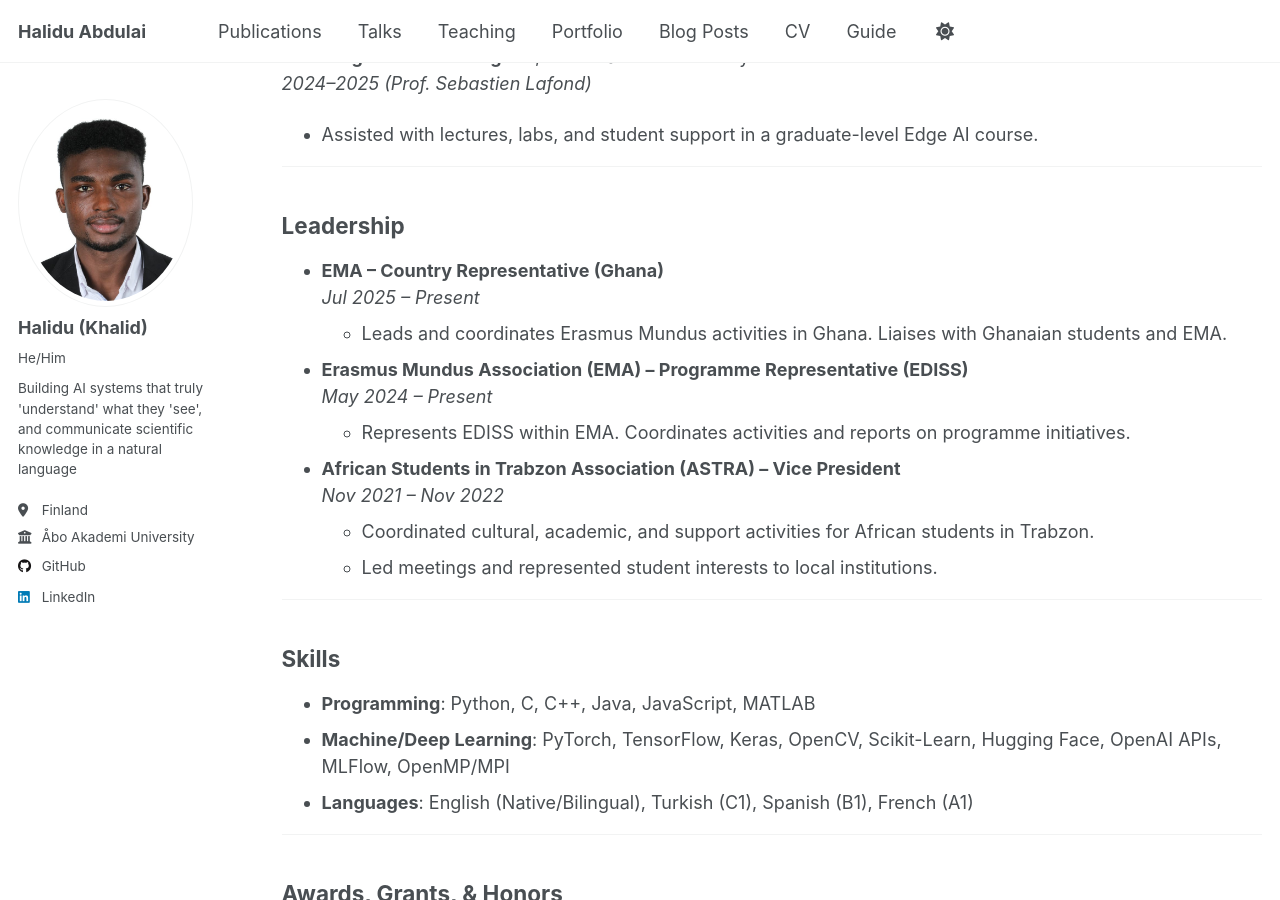
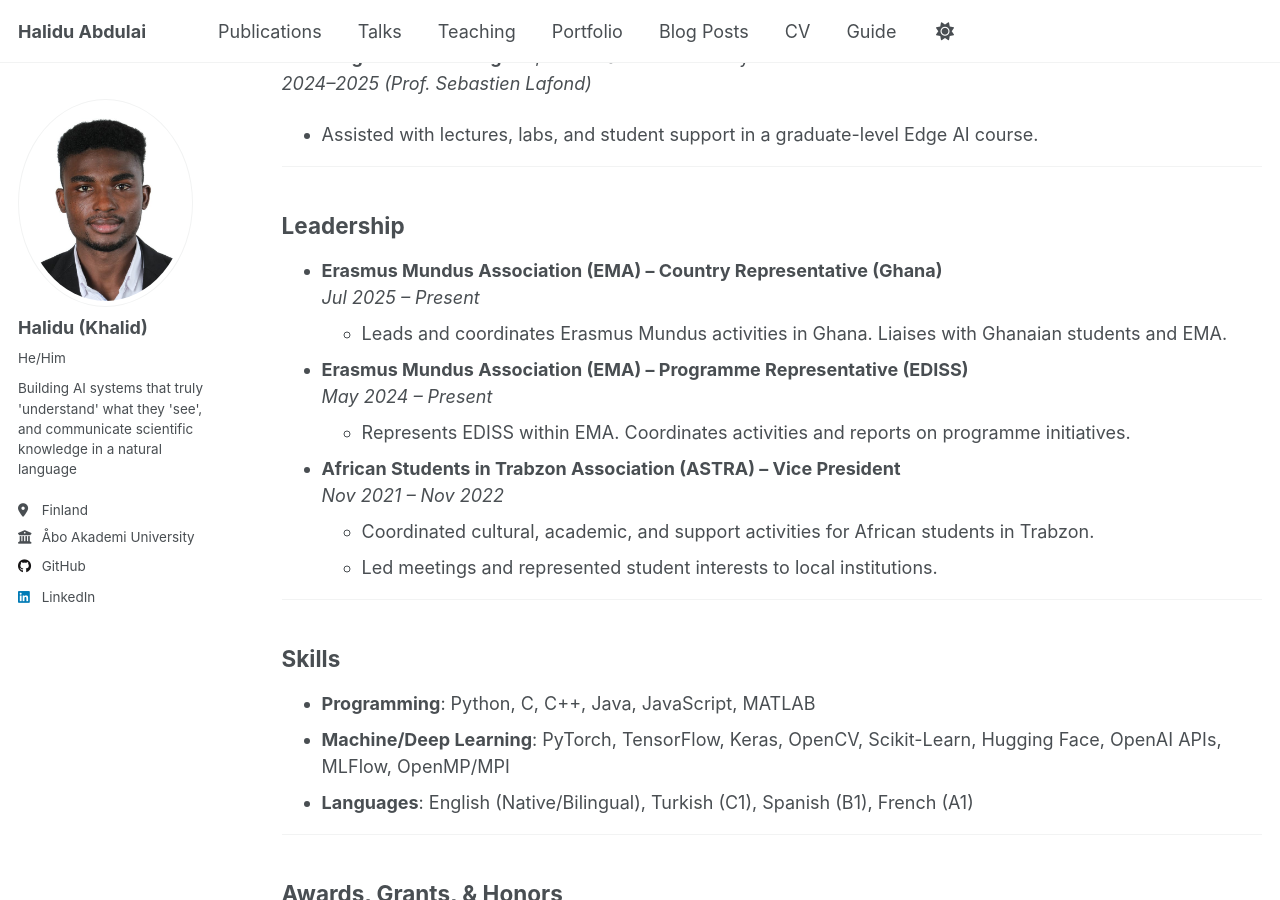
Before and after one commit to abdulaihalidu/abdulaihalidu.github.io, a Jekyll site: the page built from _pages/cv.md, in a window 1280 px wide and 900 px high, scrolled down 2728 px. Built offline with Jekyll 4.4.1, drawn with Linux system fonts in a browser that asks for light colours; a script that is not in the unit is left out.

Commit message:
Update cv.md

```diff
--- a/_pages/cv.md
+++ b/_pages/cv.md
@@ -109,7 +109,7 @@ _2024–2025 (Prof. Sebastien Lafond)_
 
 ## Leadership
 
-- **EMA – Country Representative (Ghana)**
+- **Erasmus Mundus Association (EMA) – Country Representative (Ghana)**
   _Jul 2025 – Present_
   - Leads and coordinates Erasmus Mundus activities in Ghana. Liaises with Ghanaian students and EMA.
 
```
